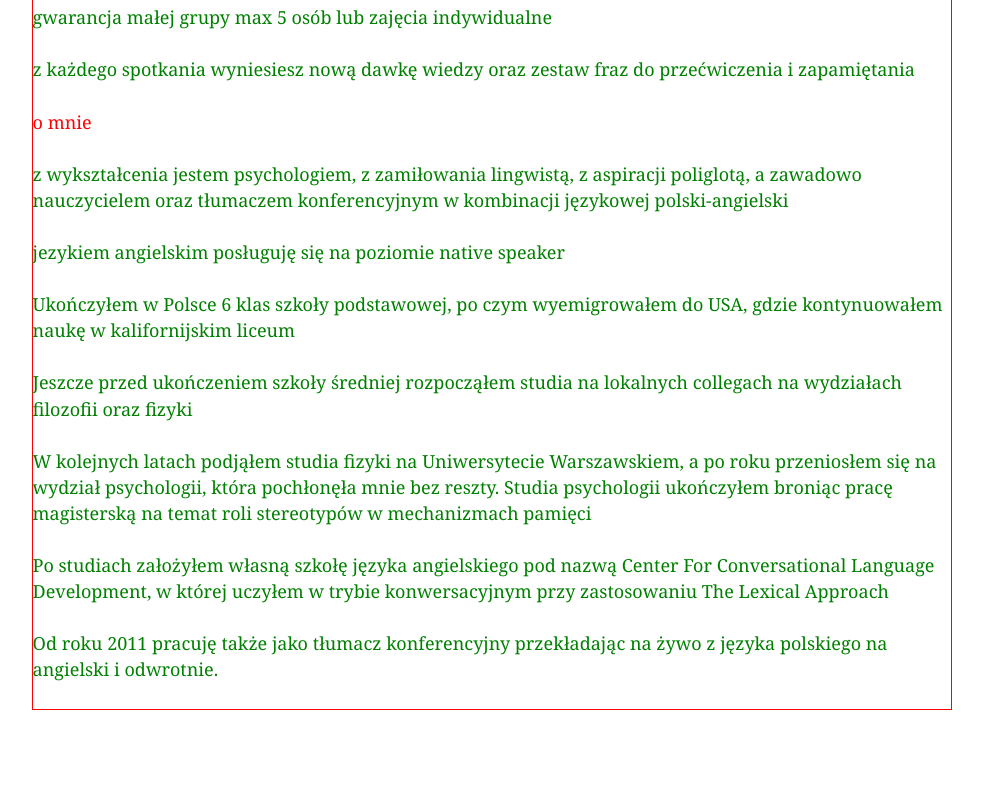
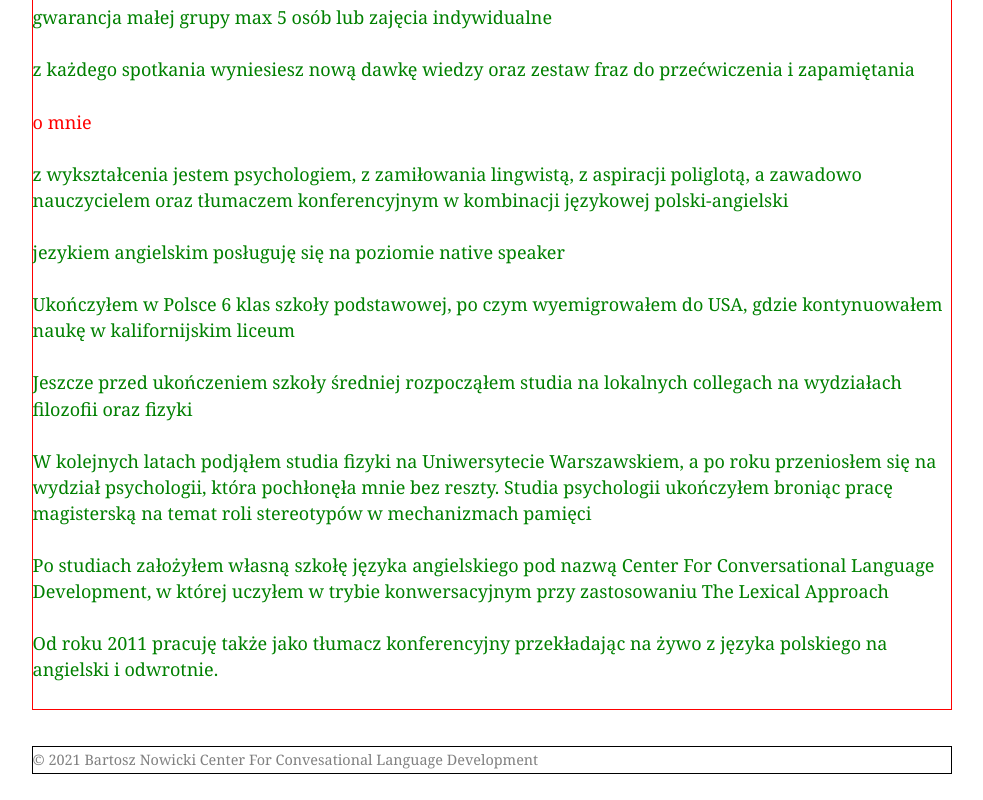
Before and after one commit to BartekNowicki/www_konwersacje, a Gatsby site: page / in a window 1280 px wide. Shown: the part 1057-1857 px from the top of the page, without its empty margins (148-1131 px from the left). Before the commit the page ends 1793 px from the top, so only its background shows below. Built offline with nearby package versions, Linux system fonts and the light colour scheme; Gatsby itself is replaced by a stand-in of ours.

Commit message:
positioned the footer

```diff
--- /dev/null
+++ b/src/components/Footer.js
@@ -0,0 +1,13 @@
+import * as React from "react"
+
+const Footer = () => (
+  <footer style={{
+    marginTop: `2rem`,
+    border: '1px solid black',
+    color: 'gray',
+    fontSize: '0.8rem'}}>
+      © {new Date().getFullYear()} Bartosz Nowicki Center For Convesational Language Development
+  </footer>
+)
+
+export default Footer
--- a/src/components/layout.js
+++ b/src/components/layout.js
@@ -11,7 +11,9 @@ import PropTypes from "prop-types"
 
 import { useStaticQuery, graphql } from "gatsby"
 
-import Header from "./header"
+//import Header from "./headerAsTemplate"
+
+import Footer from "./Footer"
 
 import "./layout.scss"
 
@@ -42,17 +44,7 @@ const Layout = ({ children }) => {
 
         <main style = {{border: '1px solid red'}}>{children}</main>
 
-
-        {/* <footer
-          style={{
-            marginTop: `2rem`,
-          }}
-        >
-          © {new Date().getFullYear()}, Built with
-          {` `}
-          <a href="https://www.gatsbyjs.com">Gatsby</a>
-        </footer> */}
-
+        <Footer />
 
       </div>
     </>
```
Also changed, not shown: src/components/headerAsTemplate.js (renamed from src/components/header.js).
